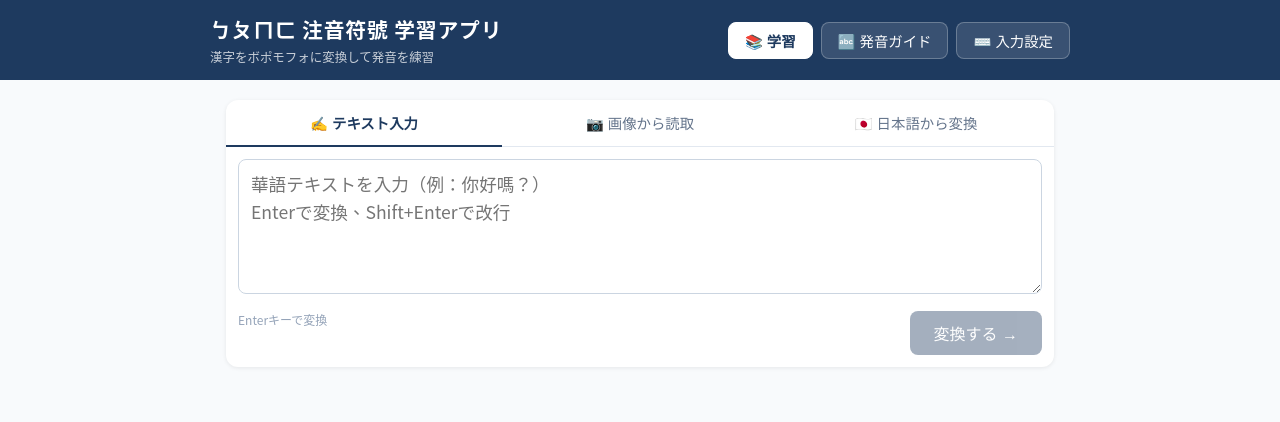
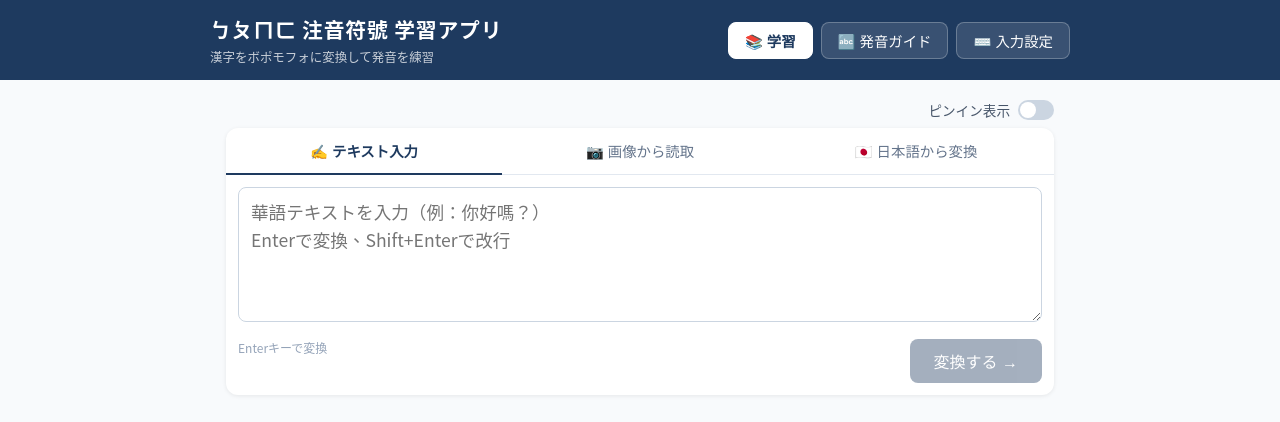
Before and after one commit to yoshikeke/bopomofo_learning, a React (Vite) app: page / in a window 1280 px wide. Shown: the top 422 px of the page. Built offline with nearby package versions, Linux system fonts and the light colour scheme.

Commit message:
added_pinin_expression

```diff
--- a/src/App.css
+++ b/src/App.css
@@ -284,12 +284,68 @@
   box-shadow: 0 0 0 2px #fde68a;
 }
 
+.bopo-pinyin {
+  font-size: 0.65rem;
+  letter-spacing: 0.01em;
+  line-height: 1.2;
+  font-weight: 500;
+}
+
 .bopo-ruby {
   font-size: 0.72rem;
   letter-spacing: 0.02em;
   line-height: 1.2;
   margin-bottom: 2px;
   font-weight: 600;
+}
+
+.pinyin-toggle {
+  display: flex;
+  justify-content: flex-end;
+  margin-bottom: 8px;
+}
+
+.toggle-label {
+  display: flex;
+  align-items: center;
+  gap: 8px;
+  font-size: 0.85rem;
+  color: #475569;
+  cursor: pointer;
+  user-select: none;
+}
+
+.toggle-label input {
+  display: none;
+}
+
+.toggle-slider {
+  width: 36px;
+  height: 20px;
+  background: #cbd5e1;
+  border-radius: 10px;
+  position: relative;
+  transition: background 0.2s;
+}
+
+.toggle-slider::after {
+  content: '';
+  position: absolute;
+  top: 2px;
+  left: 2px;
+  width: 16px;
+  height: 16px;
+  background: #fff;
+  border-radius: 50%;
+  transition: transform 0.2s;
+}
+
+.toggle-label input:checked + .toggle-slider {
+  background: #2563eb;
+}
+
+.toggle-label input:checked + .toggle-slider::after {
+  transform: translateX(16px);
 }
 
 .bopo-char {
--- a/src/App.jsx
+++ b/src/App.jsx
@@ -16,8 +16,13 @@ export default function App() {
   const [showKbModal, setShowKbModal] = useState(false)
   const [originalText, setOriginalText] = useState('')
   const [japaneseText, setJapaneseText] = useState('')
+  const [showPinyin, setShowPinyin] = useState(() => localStorage.getItem('showPinyin') === 'true')
 
   const { currentIndex, isPlaying, play, pause, prev, next, jumpTo } = usePlayback(items, speed)
+
+  useEffect(() => {
+    localStorage.setItem('showPinyin', showPinyin)
+  }, [showPinyin])
 
   useEffect(() => {
     if (!originalText) { setJapaneseText(''); return }
@@ -72,6 +77,13 @@ export default function App() {
         ) : (
           <>
             <section className="section-input">
+              <div className="pinyin-toggle">
+                <label className="toggle-label">
+                  <span>ピンイン表示</span>
+                  <input type="checkbox" checked={showPinyin} onChange={e => setShowPinyin(e.target.checked)} />
+                  <span className="toggle-slider" />
+                </label>
+              </div>
               <InputPanel onConvert={handleConvert} />
             </section>
 
@@ -90,6 +102,7 @@ export default function App() {
                     items={items}
                     currentIndex={currentIndex}
                     onClickChar={jumpTo}
+                    showPinyin={showPinyin}
                   />
                 </section>
 
--- a/src/components/BopomofoDisplay.jsx
+++ b/src/components/BopomofoDisplay.jsx
@@ -1,6 +1,6 @@
 // Items can be either character mode: { char, bopomofo, tone, color }
 // or pinyin mode: { syllable, bopomofo, tone, color }
-export default function BopomofoDisplay({ items, currentIndex, onClickChar }) {
+export default function BopomofoDisplay({ items, currentIndex, onClickChar, showPinyin }) {
   if (!items || items.length === 0) {
     return (
       <div className="bopo-empty">
@@ -24,6 +24,11 @@ export default function BopomofoDisplay({ items, currentIndex, onClickChar }) {
             style={isPlayable ? { cursor: 'pointer' } : {}}
             title={isPlayable ? 'クリックで再生' : undefined}
           >
+            {isPlayable && showPinyin && (
+              <span className="bopo-pinyin" style={{ color: item.color }}>
+                {item.pinyin}
+              </span>
+            )}
             {isPlayable && (
               <span className="bopo-ruby" style={{ color: item.color }}>
                 {item.bopomofo}
--- a/src/utils/toBopomofo.js
+++ b/src/utils/toBopomofo.js
@@ -174,7 +174,8 @@ export function convertToBopomofo(text) {
       return { char, bopomofo: null, tone: null, color: null }
     }
     const py = pinyin(char, { toneType: 'num', type: 'string', v: true })
+    const pyDisplay = pinyin(char, { toneType: 'symbol', type: 'string', v: true })
     const result = pinyinToBopomofo(py.trim())
-    return { char, ...result }
+    return { char, pinyin: pyDisplay.trim(), ...result }
   })
 }
```
